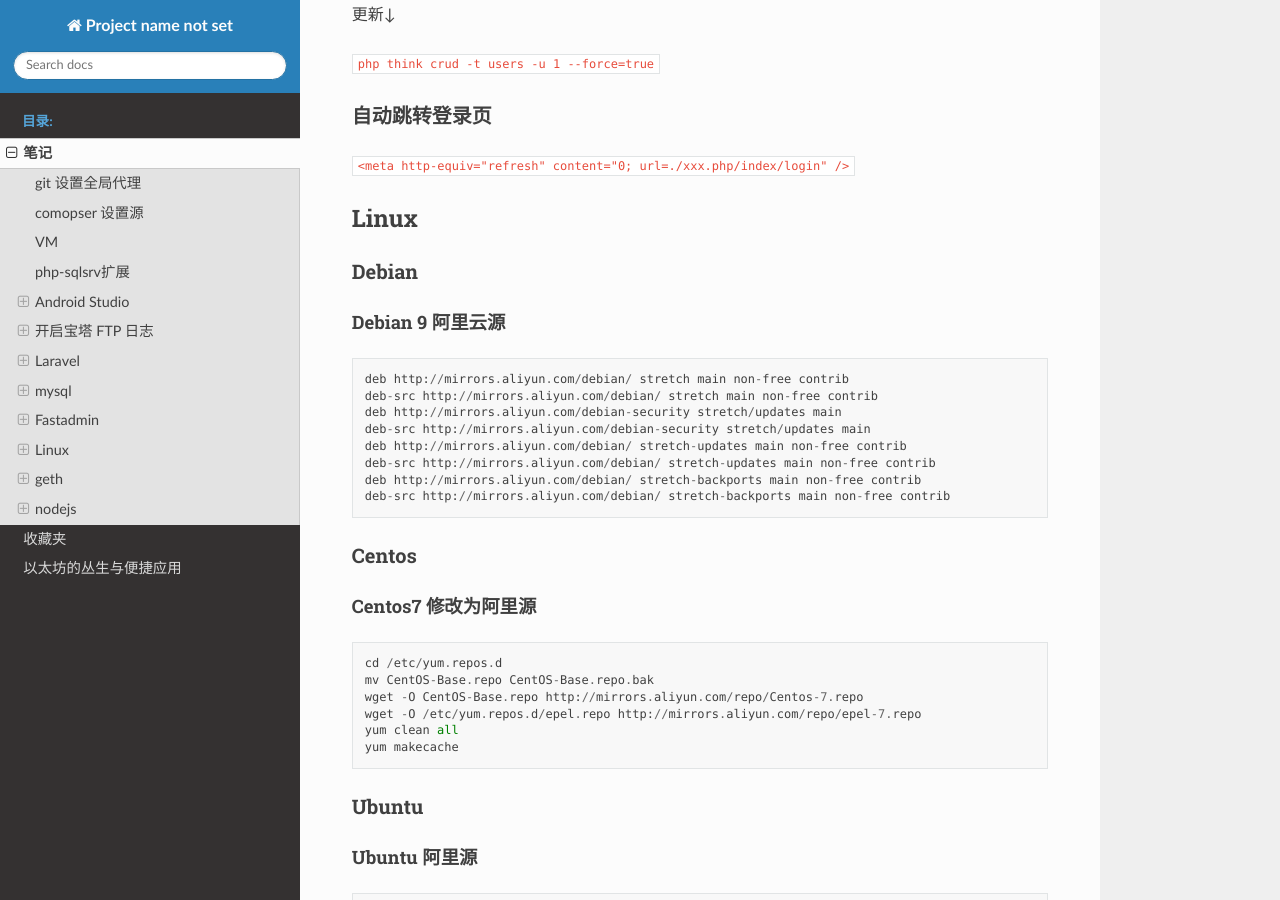
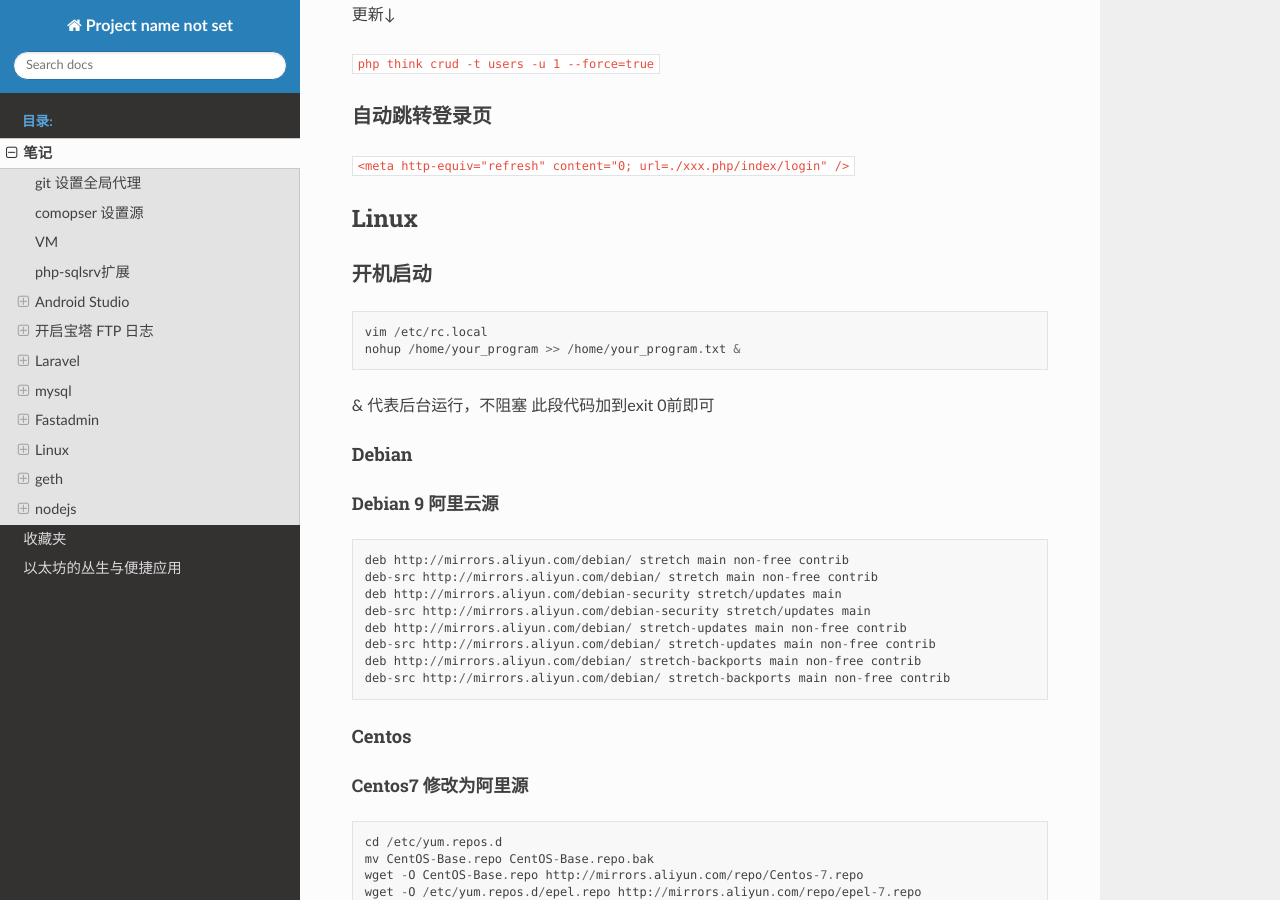
Before and after one commit to leftsky/doc, a Sphinx documentation site: the page built from source/notes.md, in a window 1280 px wide and 900 px high, scrolled down 2679 px. Built offline with Sphinx 7.4.7 and the Read the Docs theme 2.0.0, drawn with Linux system fonts in a browser that asks for light colours.

Commit message:
no message

````diff
--- a/source/notes.md
+++ b/source/notes.md
@@ -107,6 +107,15 @@ public 替换成storage
 `<meta http-equiv="refresh" content="0; url=./xxx.php/index/login" />`
 
 ## Linux
+
+### 开机启动
+
+```
+vim /etc/rc.local
+nohup /home/your_program >> /home/your_program.txt &
+```
+
+& 代表后台运行，不阻塞 此段代码加到exit 0前即可
 
 #### Debian
 
````
